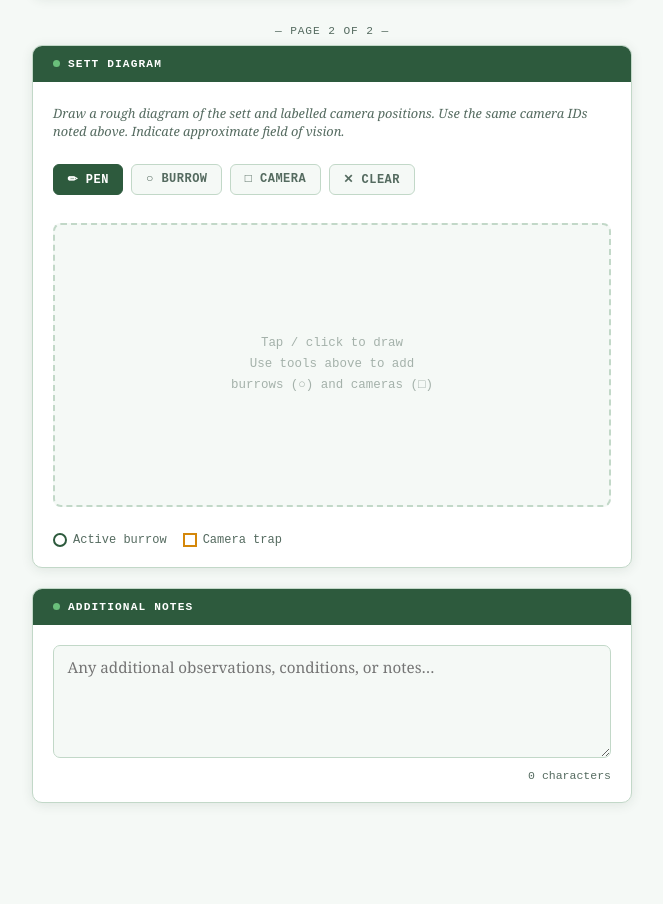
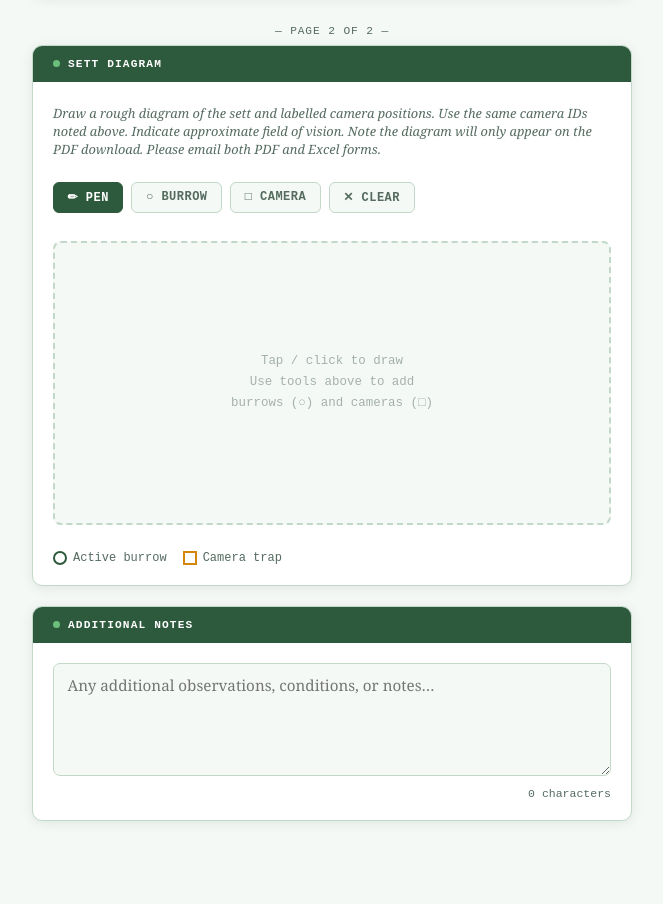
Before and after one commit to levicuster26/trappability_field_form, a plain HTML site: page index.html in a window 1280 px wide. Shown: the part 1197-2101 px from the top of the page, without its empty margins (308-971 px from the left). Drawn offline with nearby package versions, Linux system fonts and the light colour scheme.

Commit message:
updated html

```diff
--- a/index.html
+++ b/index.html
@@ -629,7 +629,7 @@
     <div class="section-header"><span class="dot"></span>SETT DIAGRAM</div>
     <div class="section-body">
       <p class="hint" style="font-style:italic; font-size:0.8rem; color:var(--text-muted); margin-bottom:0.5rem;">
-        Draw a rough diagram of the sett and labelled camera positions. Use the same camera IDs noted above. Indicate approximate field of vision.
+        Draw a rough diagram of the sett and labelled camera positions. Use the same camera IDs noted above. Indicate approximate field of vision. Note the diagram will only appear on the PDF download. Please email both PDF and Excel forms.
       </p>
       <div class="diagram-tools">
         <button class="tool-btn active" id="tool_pen" onclick="setTool('pen')">✏ PEN</button>
```
